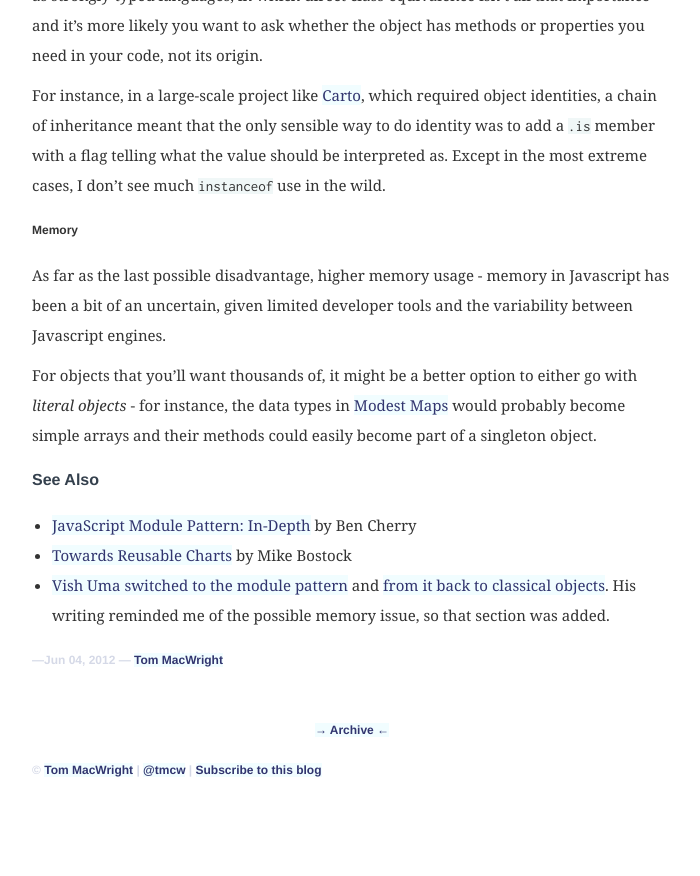
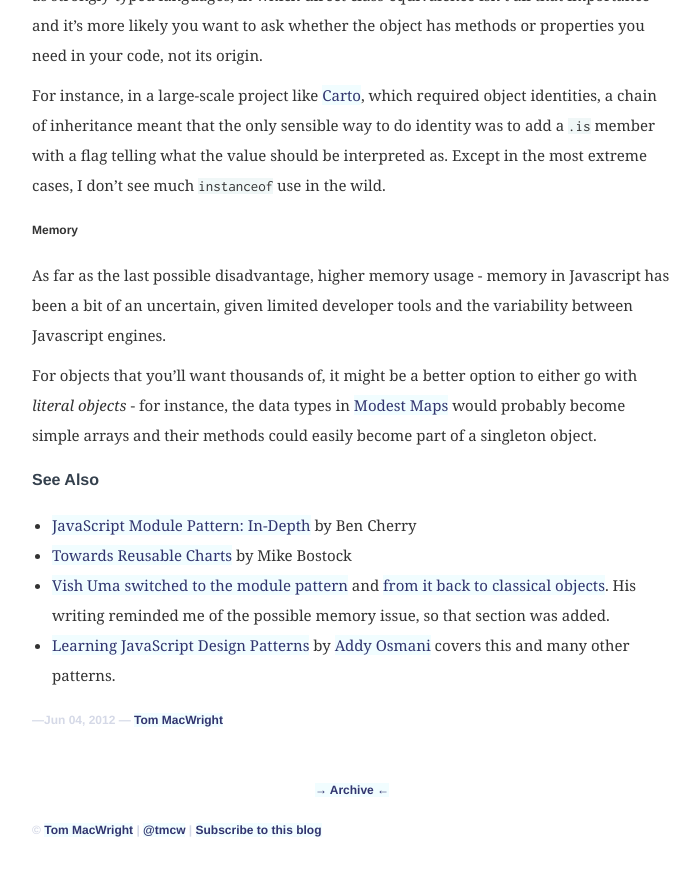
Before and after one commit to konklone/tmcw.github.com, a Jekyll site: the page built from _posts/2012-06-04-the-module-pattern.md, in a window 1280 px wide and 900 px high, scrolled down 6017 px. Shown: the top 876 px of the window, without its empty margins (288-988 px from the left). Built offline with Jekyll 4.4.1, drawn with Linux system fonts in a browser that asks for light colours; Markdown is read by kramdown in place of the engine named in the settings; comment, search, counter and statistics services are not loaded; before the commit the page ends 6857 px from its top, so only the background shows below that.

Commit message:
Mention Addy Osmani as well

```diff
--- a/_posts/2012-06-04-the-module-pattern.md
+++ b/_posts/2012-06-04-the-module-pattern.md
@@ -329,3 +329,5 @@ object.
 * [Vish Uma switched to the module pattern](http://viswaug.wordpress.com/2008/11/19/writing-better-javascript-part-5/) and
   [from it back to classical objects](http://viswaug.wordpress.com/2011/03/02/moving-away-from-the-javascript-module-pattern/). His
   writing reminded me of the possible memory issue, so that section was added.
+* [Learning JavaScript Design Patterns](http://addyosmani.com/resources/essentialjsdesignpatterns/book/)
+  by [Addy Osmani](http://addyosmani.com/blog/) covers this and many other patterns.
```
